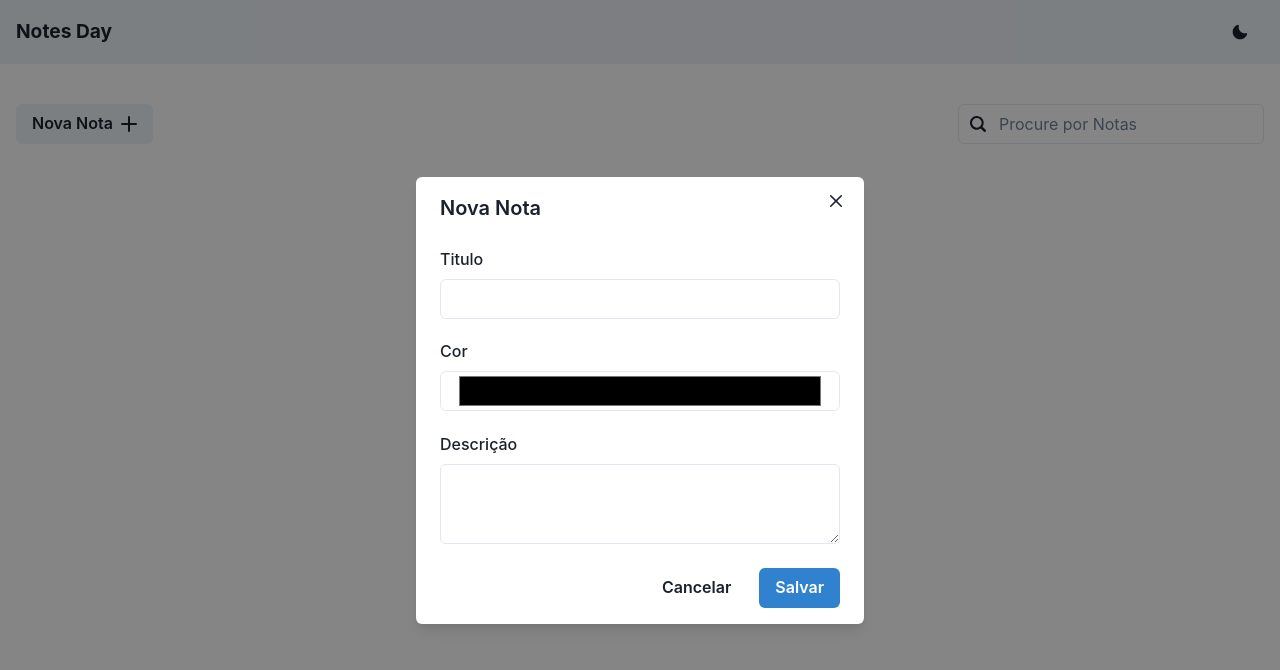
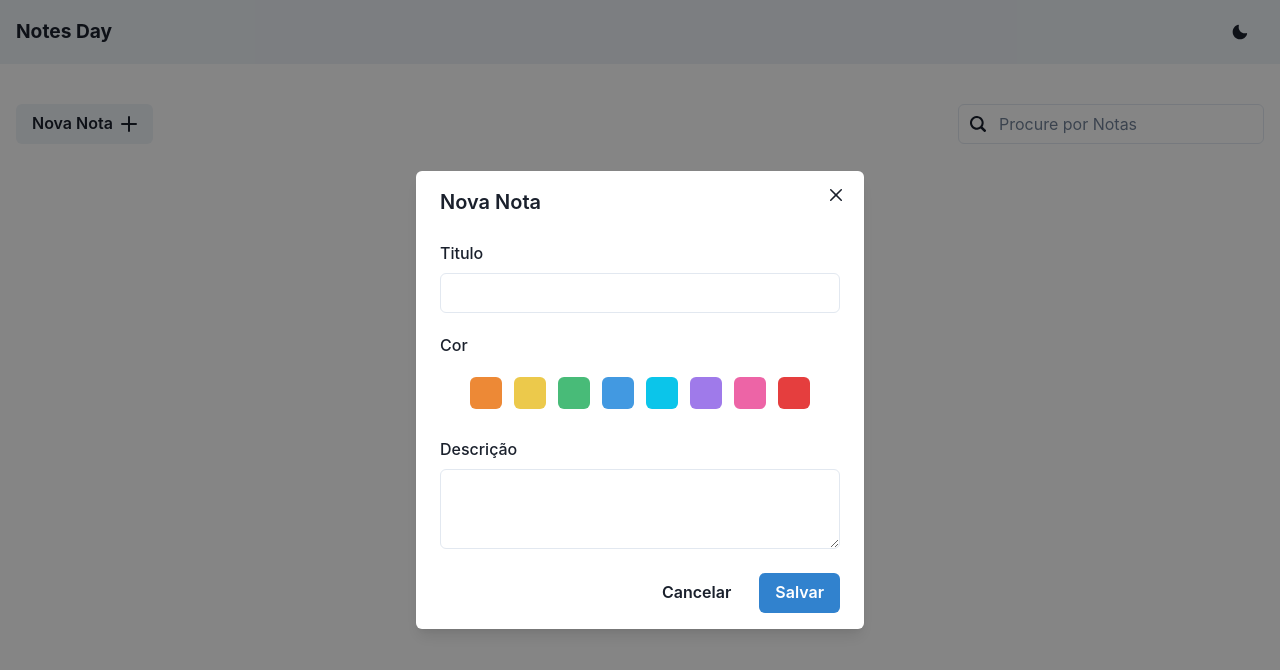
Before and after one commit to raphactn/noteday, a Next.js app: page / in a window 1280 px wide. Both pictures are taken after a click on the button "Nova Nota". Shown: the top 670 px of the page. Built offline with nearby package versions, Linux system fonts and the light colour scheme.

Commit message:
atualização do projeto

```diff
--- a/Components/CardNote/index.tsx
+++ b/Components/CardNote/index.tsx
@@ -16,19 +16,18 @@ import { CreateNoteModal } from "../CreateNoteModal";
 
 interface CardProps {
   note: any;
-  index: number;
   setChangeNote: (changeNote: boolean) => void;
   changeNote: boolean;
   notes: any;
 }
 
 export const CardNote = (props: CardProps) => {
-  const { index, setChangeNote, changeNote, notes, note } = props;
+  const { setChangeNote, changeNote, notes, note } = props;
   const [modalOpen, setModalOpen] = useState(false);
 
   const handleDeletNote = (value: any) => {
-    notes.splice(index, 1);
-    localStorage.setItem("notes", JSON.stringify(notes));
+    let arr = notes.filter((e: any) => e.id !== note.id);
+    localStorage.setItem("notes", JSON.stringify(arr));
     setChangeNote(!changeNote);
   };
 
@@ -77,7 +76,25 @@ export const CardNote = (props: CardProps) => {
           </Center>
         </Box>
         <Divider mt={4} mb={5} />
-        <Box>{note.description}</Box>
+        <Box
+          maxH="300px"
+          overflow="auto"
+          p={2}
+          css={{
+            "&::-webkit-scrollbar": {
+              width: "4px",
+            },
+            "&::-webkit-scrollbar-track": {
+              width: "6px",
+            },
+            "&::-webkit-scrollbar-thumb": {
+              background: note.color,
+              borderRadius: "24px",
+            },
+          }}
+        >
+          {note.description}
+        </Box>
       </Flex>
     </>
   );
--- a/Components/CreateNoteModal/index.tsx
+++ b/Components/CreateNoteModal/index.tsx
@@ -1,4 +1,4 @@
-import { AddIcon } from "@chakra-ui/icons";
+import { AddIcon, CheckIcon } from "@chakra-ui/icons";
 import {
   Modal,
   ModalOverlay,
@@ -14,6 +14,9 @@ import {
   FormLabel,
   Input,
   Textarea,
+  Center,
+  Box,
+  IconButton,
 } from "@chakra-ui/react";
 import { useFormik } from "formik";
 import { useRouter } from "next/router";
@@ -34,6 +37,7 @@ interface ModalProps {
 
 export const CreateNoteModal = (props: ModalProps) => {
   const { open, data, setOpen } = props;
+  const [color, setColor] = useState("");
   const { isOpen, onClose } = useDisclosure({
     isOpen: open,
     onClose() {
@@ -44,8 +48,10 @@ export const CreateNoteModal = (props: ModalProps) => {
 
   useEffect(() => {
     let notesLocal: any = localStorage.getItem("notes");
-    if(notesLocal){
-        setNote(JSON.parse(notesLocal).filter((item: any) => item.id !== data?.id));
+    if (notesLocal) {
+      setNote(
+        JSON.parse(notesLocal).filter((item: any) => item.id !== data?.id)
+      );
     }
   }, [isOpen]);
 
@@ -53,7 +59,6 @@ export const CreateNoteModal = (props: ModalProps) => {
     initialValues: {
       title: "",
       description: "",
-      color: ""
     },
     onSubmit: (values) => {
       handleAddNote(values);
@@ -65,14 +70,14 @@ export const CreateNoteModal = (props: ModalProps) => {
       formik.setValues({
         title: data?.title,
         description: data?.description,
-        color: data?.color
       });
+      setColor(data.color);
     } else {
       formik.setValues({
         title: "",
         description: "",
-        color: ""
       });
+      setColor('');
     }
   }, [isOpen]);
 
@@ -82,11 +87,22 @@ export const CreateNoteModal = (props: ModalProps) => {
       id: Math.floor(Date.now() * Math.random()).toString(36),
       title: value.title,
       description: value.description,
-      color: value.color
+      color: color,
     });
     localStorage.setItem("notes", JSON.stringify(notes));
     onClose();
   };
+
+  const colors = [
+    "#ED8936",
+    "#ECC94B",
+    "#48BB78",
+    "#4299E1",
+    "#0BC5EA",
+    "#9F7AEA",
+    "#ED64A6",
+    "#E53E3E",
+  ];
 
   return (
     <>
@@ -103,23 +119,31 @@ export const CreateNoteModal = (props: ModalProps) => {
                   <Input
                     type="text"
                     name="title"
+                    required
                     onChange={formik.handleChange}
                     value={formik.values.title}
                   />
                 </FormControl>
                 <FormControl>
                   <FormLabel>Cor</FormLabel>
-                  <Input
-                    type="color"
-                    name="color"
-                    onChange={formik.handleChange}
-                    value={formik.values.color}
-                  />
+                  <Center gap={3} mt={5} mb={2}>
+                    {colors.map((item) => (
+                      <IconButton
+                        icon={color === item ? <CheckIcon /> : <></>}
+                        colorScheme={item}
+                        onClick={() => setColor(item)}
+                        size="sm"
+                        bg={item}
+                        aria-label={""}
+                      />
+                    ))}
+                  </Center>
                 </FormControl>
                 <FormControl>
                   <FormLabel>Descrição</FormLabel>
                   <Textarea
                     name="description"
+                    required
                     onChange={formik.handleChange}
                     value={formik.values.description}
                   />
--- a/pages/index.tsx
+++ b/pages/index.tsx
@@ -21,24 +21,27 @@ const Home = () => {
   const [modalOpen, setModalOpen] = useState(false);
   const [search, setSearch] = useState("");
   const [changeNote, setChangeNote] = useState(false);
+  const [filterNotes, setFilterNotes] = useState<Array<any>>([]);
 
   useEffect(() => {
     let notesLocal: any = localStorage.getItem("notes");
     setNotes(JSON.parse(notesLocal));
-  }, [modalOpen, changeNote, search]);
+  }, [modalOpen, changeNote]);
 
-  const filterNotes = () => {
+  const filter = () => {
     if (search) {
-      setNotes(
+      setFilterNotes(
         notes.filter((item) =>
           String(item.title).toLowerCase().startsWith(search.toLowerCase())
         )
       );
+    }else{
+      setFilterNotes([])
     }
   };
 
   useEffect(() => {
-    filterNotes();
+    filter();
   }, [search]);
 
   return (
@@ -49,7 +52,7 @@ const Home = () => {
         <link rel="icon" href="/favicon.ico" />
       </Head>
       <Nav />
-      <Container maxW={"container.xl"} mt={10}>
+      <Container maxW={"container.xl"} mt={10} mb={10}>
         <CreateNoteModal open={modalOpen} setOpen={setModalOpen} />
         <Center justifyContent={"space-between"} gap={5}>
           <Box>
@@ -66,12 +69,16 @@ const Home = () => {
                 pointerEvents="none"
                 children={<Search2Icon />}
               />
-             <Input onChange={(e) => setSearch(e.target.value)} placeholder='Procure por Notas' />
+              <Input
+                onChange={(e) => setSearch(e.target.value)}
+                placeholder="Procure por Notas"
+              />
             </InputGroup>
           </Box>
         </Center>
-        <SimpleGrid columns={{base: 1, md: 2, lg: 4}} spacing={5} mt={10}>
-          {notes?.map((note, i) => (
+        {filterNotes.length > 0 ? (
+          <SimpleGrid columns={{ base: 1, md: 2, lg: 4 }} spacing={5} mt={10}>
+            {filterNotes?.map((note, i) => (
               <motion.div
                 initial={{ opacity: 0, y: "2vw" }}
                 animate={{ opacity: 1, y: "0px" }}
@@ -79,7 +86,6 @@ const Home = () => {
               >
                 <Box key={i}>
                   <CardNote
-                  index={i}
                     note={note}
                     notes={notes}
                     changeNote={changeNote}
@@ -89,6 +95,26 @@ const Home = () => {
               </motion.div>
             ))}
           </SimpleGrid>
+        ) : (
+          <SimpleGrid columns={{ base: 1, md: 2, lg: 4 }} spacing={5} mt={10}>
+            {notes?.map((note, i) => (
+              <motion.div
+                initial={{ opacity: 0, y: "2vw" }}
+                animate={{ opacity: 1, y: "0px" }}
+                transition={{ type: "spring", duration: 1, bounce: 0 }}
+              >
+                <Box key={i}>
+                  <CardNote
+                    note={note}
+                    notes={notes}
+                    changeNote={changeNote}
+                    setChangeNote={setChangeNote}
+                  />
+                </Box>
+              </motion.div>
+            ))}
+          </SimpleGrid>
+        )}
       </Container>
     </div>
   );
```
Lines whose indentation alone changed are shown as unchanged.
